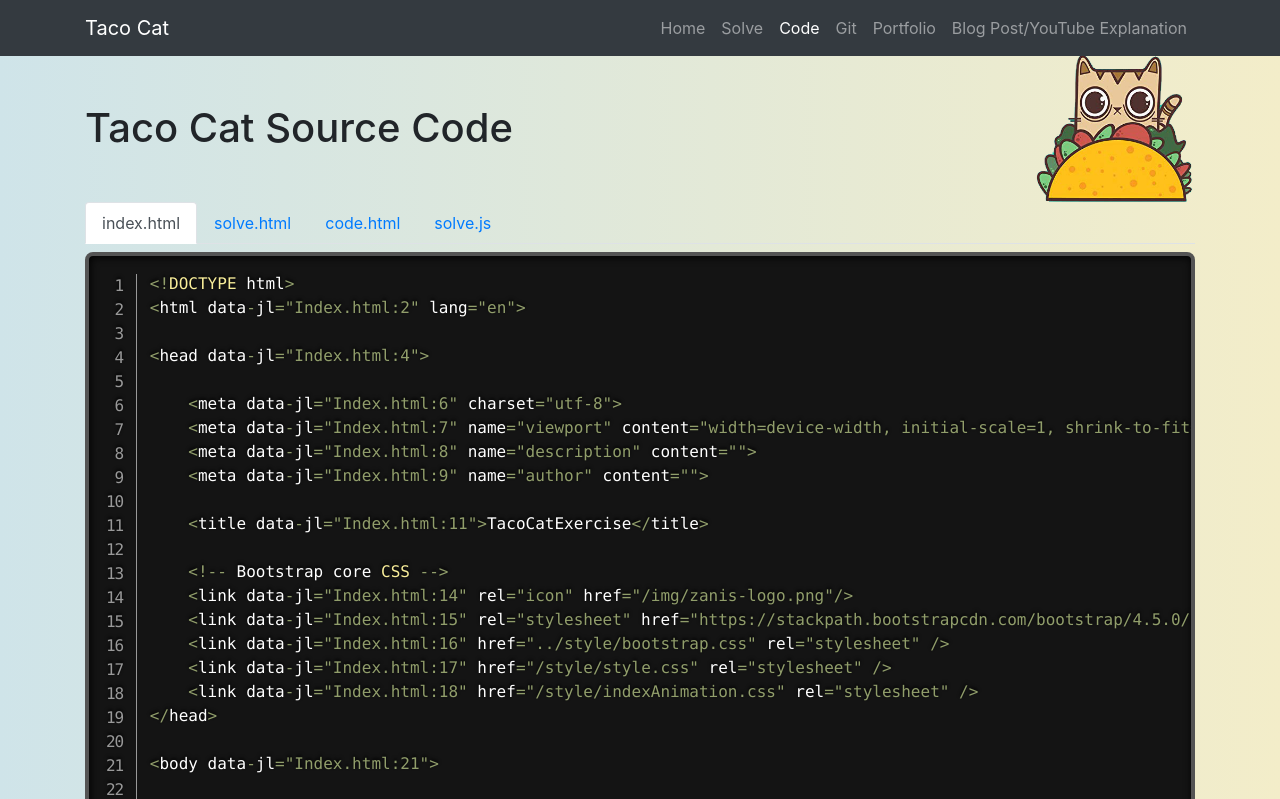
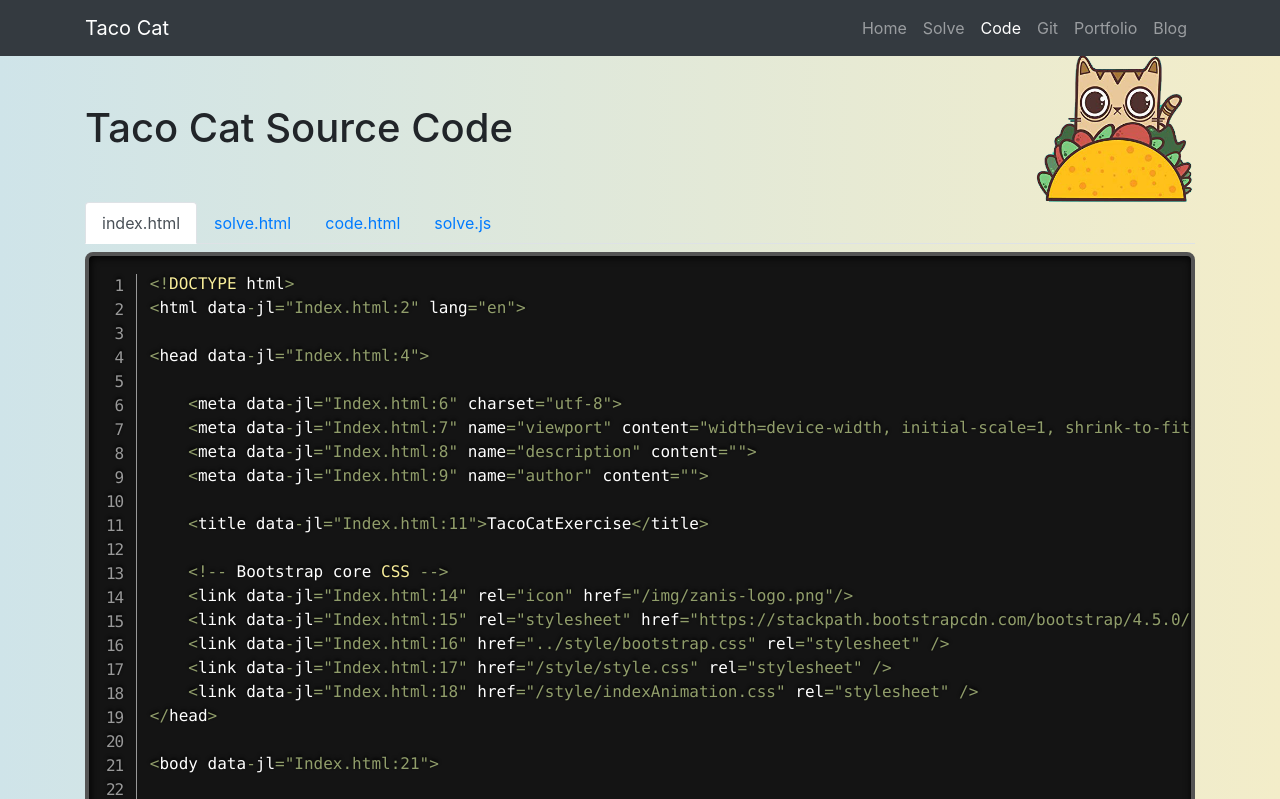
Before and after one commit to campingtomz/TacoCat, a plain HTML site: page HTML/Code.html in a window 1280 px wide. Shown: the top 799 px of the page. Drawn offline with nearby package versions, Linux system fonts and the light colour scheme.

Commit message:
update
update blog

```diff
--- a/HTML/Code.html
+++ b/HTML/Code.html
@@ -48,7 +48,7 @@
                         <a class="nav-link" href="https://tz-coderfoundry-portfolio.netlify.app/" target="_blank">Portfolio</a>
                     </li>
                     <li class="nav-item">
-                        <a class="nav-link" href="#">Blog Post/YouTube Explanation</a>
+                        <a class="nav-link" href="https://tzblog.azurewebsites.net/">Blog</a>
                     </li>
                 </ul>
             </div>
--- a/HTML/Solve.html
+++ b/HTML/Solve.html
@@ -46,7 +46,7 @@
                         <a class="nav-link" href="https://tz-coderfoundry-portfolio.netlify.app/" target="_blank">Portfolio</a>
                     </li>
                     <li class="nav-item">
-                        <a class="nav-link" href="#">Blog Post/YouTube Explanation</a>
+                        <a class="nav-link" href="https://tzblog.azurewebsites.net/">Blog</a>
                     </li>
                 </ul>
             </div>
--- a/Index.html
+++ b/Index.html
@@ -45,7 +45,7 @@
                         <a class="nav-link" href="https://tz-coderfoundry-portfolio.netlify.app/" target="_blank">Portfolio</a>
                     </li>
                     <li class="nav-item">
-                        <a class="nav-link" href="#">Blog Post/YouTube Explanation</a>
+                        <a class="nav-link" href="https://tzblog.azurewebsites.net/">Blog</a>
                     </li>
                 </ul>
             </div>
```
Also changed, not shown: 1 other file.
